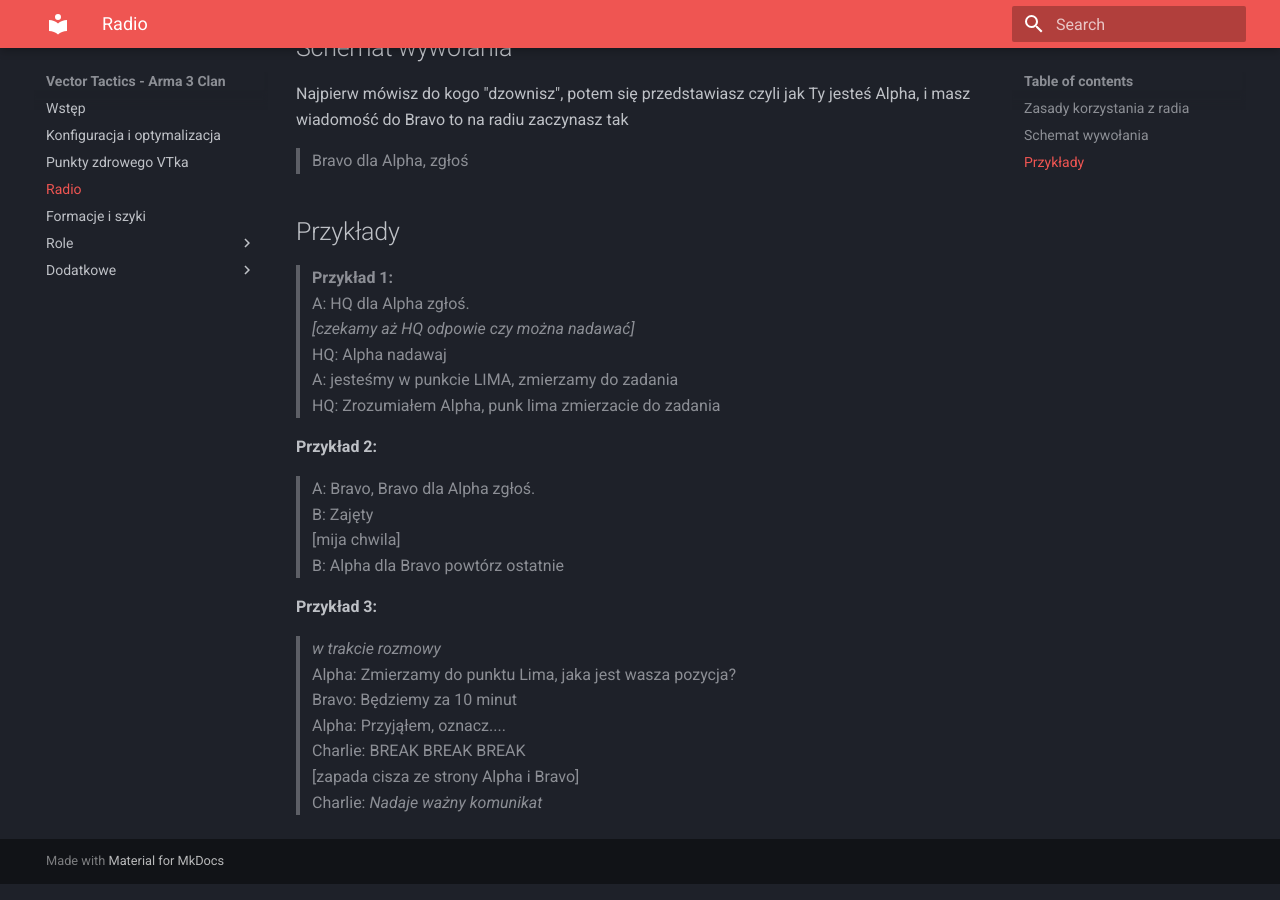
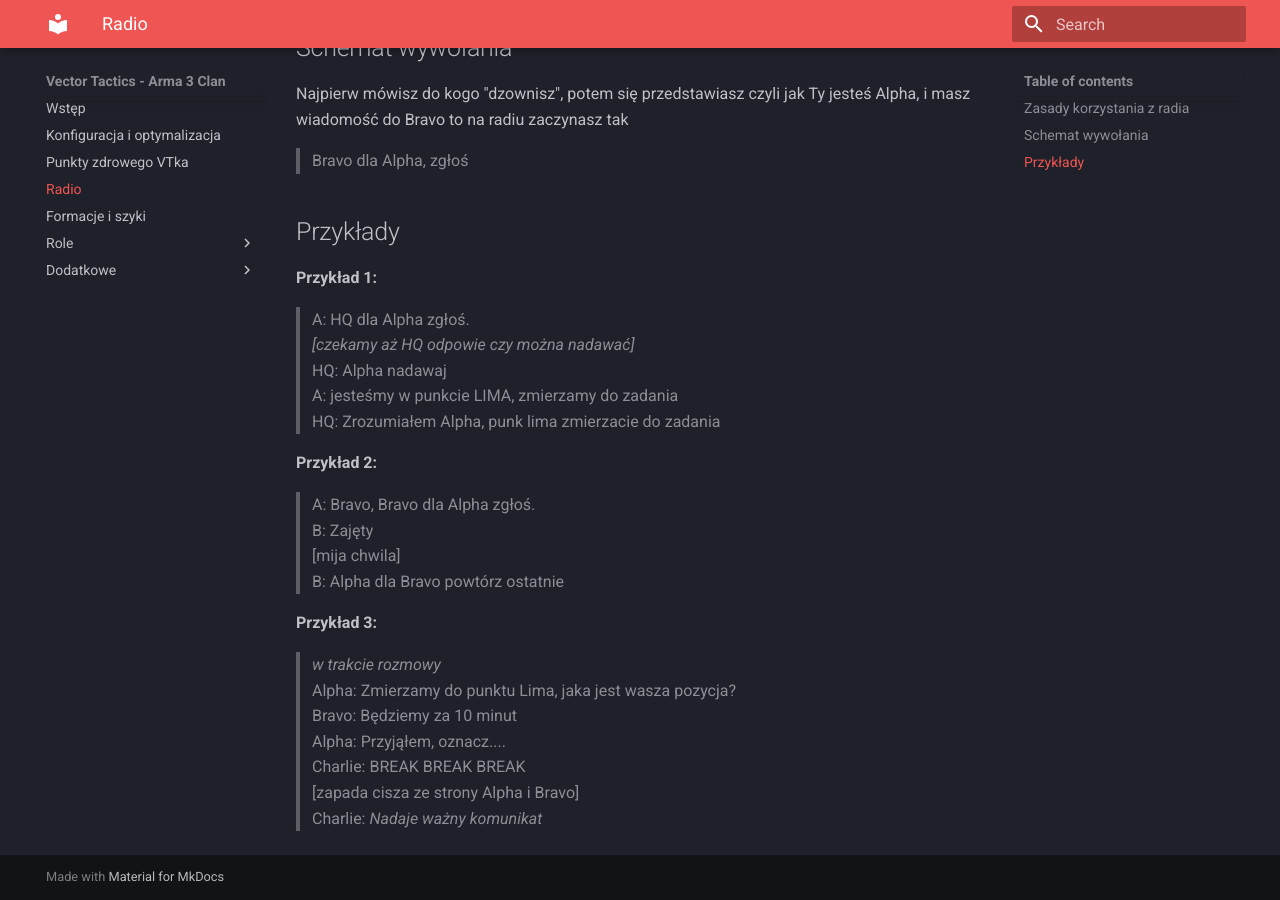
Before and after one commit to aquiceeo/vt-manual, an MkDocs documentation site: the page built from docs/radio.md, in a window 1280 px wide and 900 px high, scrolled down 594 px. Built offline with MkDocs 1.6.1 and Material for MkDocs 9.7.7, drawn with Linux system fonts in a browser that asks for light colours.

```diff
--- a/docs/radio.md
+++ b/docs/radio.md
@@ -23,7 +23,8 @@ to na radiu zaczynasz tak
 
 ## Przykłady
 
-> **Przykład 1:**
+**Przykład 1:**
+
 > A: HQ dla Alpha zgłoś.
 > _[czekamy aż HQ odpowie czy można nadawać]_
 > HQ: Alpha nadawaj
```
